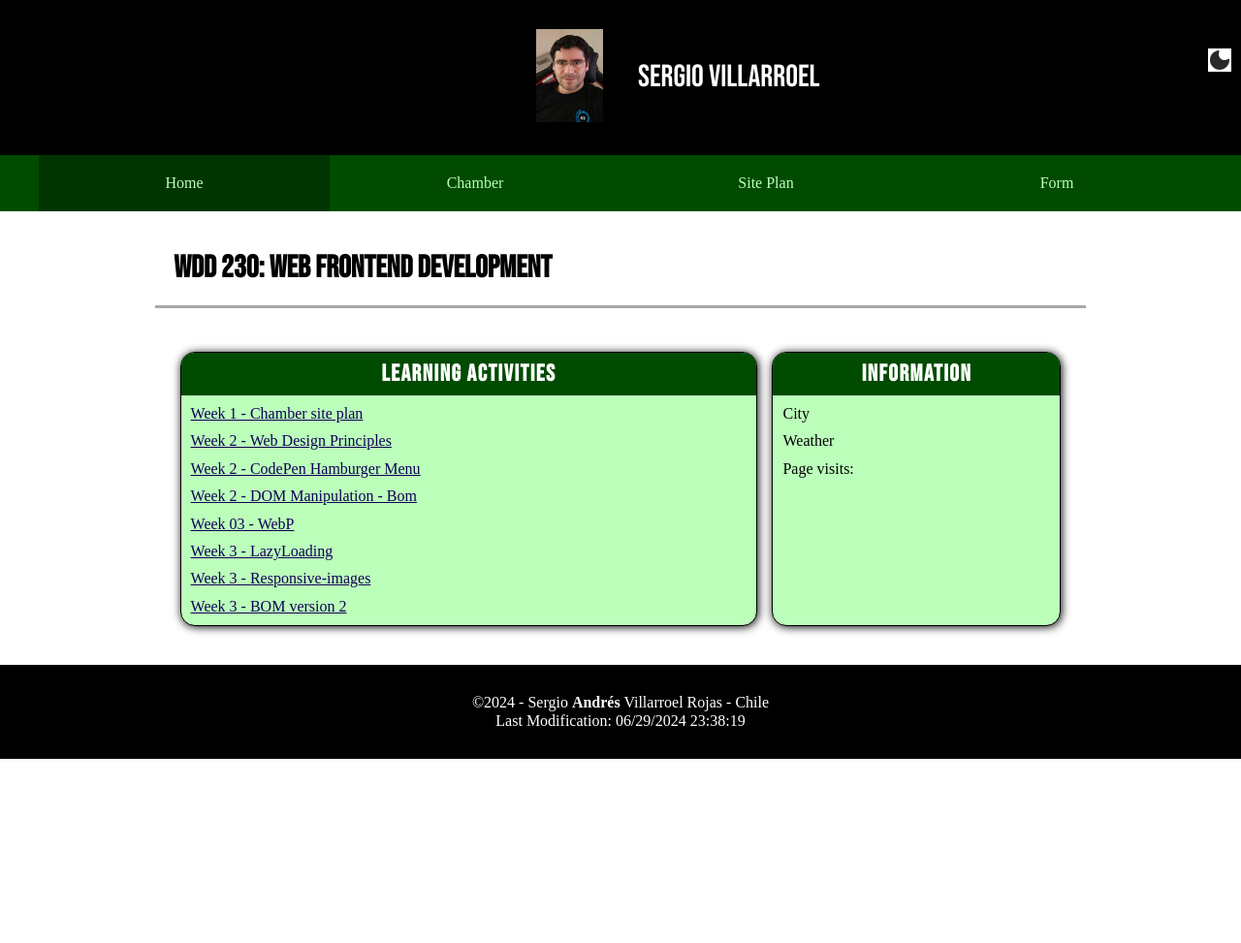
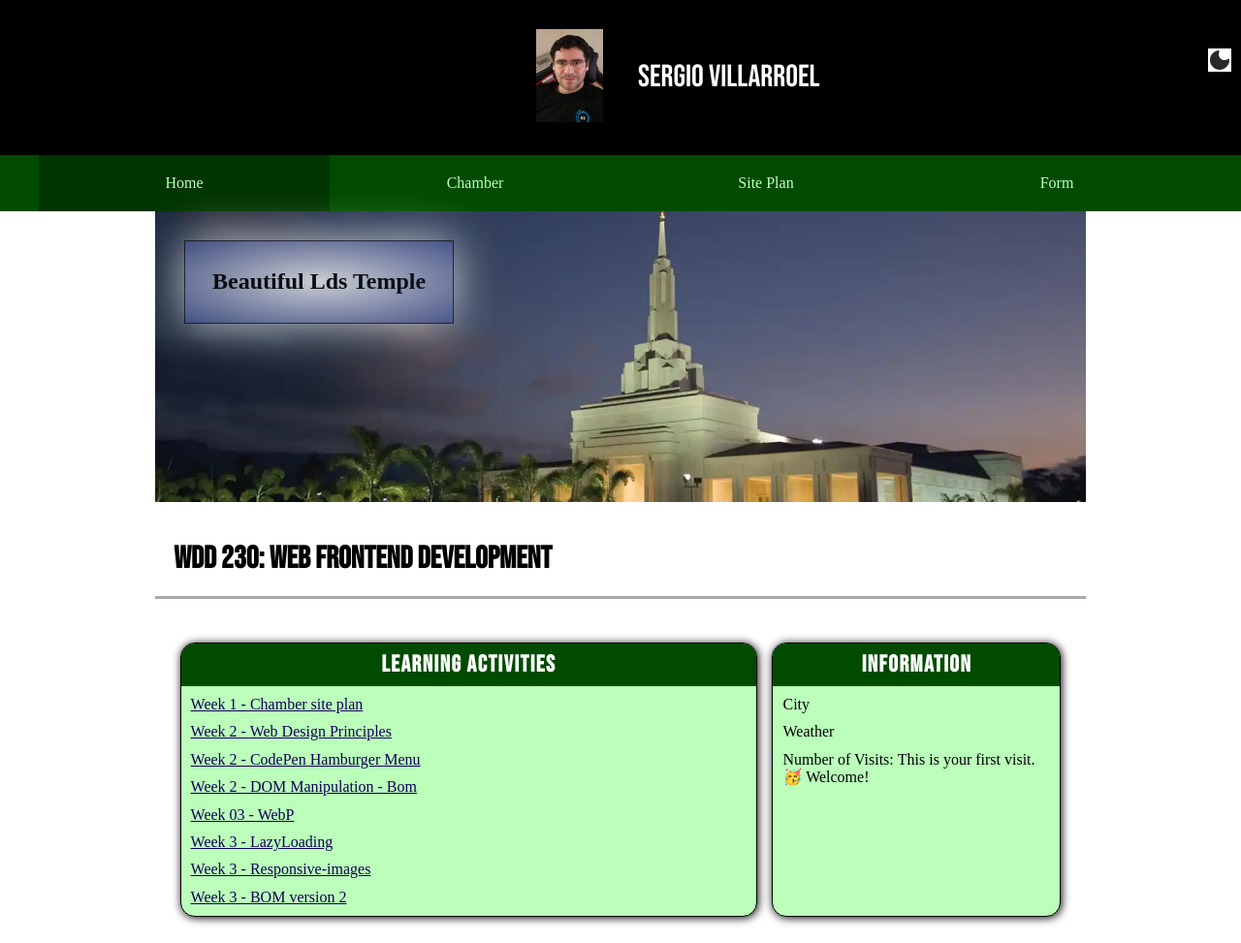
Before and after one commit to nacionvirtualchile/wdd230, a plain HTML site: page index.html in a window 1280 px wide. Shown: the top 973 px of the page at 97% size. Before the commit the page ends 800 px from the top, so only its background shows below. Drawn offline with Linux system fonts and the light colour scheme.

Commit message:
W03 Team Activity

```diff
--- a/index.html
+++ b/index.html
@@ -33,7 +33,7 @@
             <img id="imgMode" src="images/dark-mode.svg" alt="Dark mode">
         </div>
         <div class="image-container">
-            <img src="images/profile.jpg" alt="Sergio Villarroel profile" width="75" height="100">
+            <img src="images/profile.webp" alt="Sergio Villarroel profile" width="75" height="100">
         </div>
         <span>Sergio Villarroel</span>
         <button id="menu" aria-label="Hamburger-button-menu"></button>
@@ -49,6 +49,17 @@
     </nav>
 
     <main>
+        <div class="hero">
+            <picture>
+                <source media="(max-width: 400px)" srcset="images/hero-small.webp">
+                <source media="(max-width: 960px)" srcset="images/hero-medium.webp">
+                <img src="images/hero-large.webp" alt="One of the most beautiful lds temples" width="1500px"
+                    height="750px">
+            </picture>
+            <div class="templeLabel">
+                <p>Beautiful Lds Temple</p>
+            </div>
+        </div>
         <h1>WDD 230: Web Frontend Development</h1>
         <div class="parent-cards">
             <section class="card">
@@ -78,11 +89,14 @@
                 <h2>Information</h2>
                 <p>City</p>
                 <p>Weather</p>
-                <p>Page visits:</p>
+                <p><span class="label">Number of Visits: </span><span class="visits"></span></p>
             </section>
         </div>
     </main>
-
+    <iframe id="GoogleMap"
+        src="https://www.google.com/maps/embed?pb=!1m18!1m12!1m3!1d194347.47826828313!2d-3.8443473332188547!3d40.43809861093788!2m3!1f0!2f0!3f0!3m2!1i1024!2i768!4f13.1!3m3!1m2!1s0xd422997800a3c81%3A0xc436dec1618c2269!2sMadrid!5e0!3m2!1ses!2ses!4v1719703209486!5m2!1ses!2ses"
+        width="950" height="400" style="border:0;" allowfullscreen="" loading="lazy"
+        referrerpolicy="no-referrer-when-downgrade"></iframe>
     <footer>
         <p>©<span id="year"></span> - Sergio <strong>Andrés</strong> Villarroel Rojas - Chile</p>
         <p id="lastModified"></p>
@@ -90,6 +104,7 @@
     <script src="scripts/getdates.js"></script>
     <script src="scripts/humbergerMenu.js"></script>
     <script src="scripts/darMode.js"></script>
+    <script src="scripts/pageVisits.js"></script>
 </body>
 
 </html>
--- /dev/null
+++ b/scripts/pageVisits.js
@@ -0,0 +1,20 @@
+// 1️⃣ Initialize display element variable
+const visitsDisplay = document.querySelector(".visits");
+
+// 2️⃣ Get the stored VALUE for the numVisits-ls KEY in localStorage if it exists. If the numVisits KEY is missing, then assign 0 to the numVisits variable.
+let numVisits = Number(window.localStorage.getItem("numVisits-ls")) || 0;
+
+// 3️⃣ Determine if this is the first visit or display the number of visits. We wrote this example backwards in order for you to think deeply about the logic.
+if (numVisits !== 0) {
+    visitsDisplay.textContent = numVisits;
+} else {
+    visitsDisplay.textContent = `This is your first visit. 🥳 Welcome!`;
+}
+
+// 4️⃣ increment the number of visits by one.
+numVisits++;
+
+// 5️⃣ store the new visit total into localStorage, key=numVisits-ls
+localStorage.setItem("numVisits-ls", numVisits);
+
+// 💡A client can view the localStorage data using the Applications panel in the browsers's DevTools - check it out on any major site.
--- a/styles/base.css
+++ b/styles/base.css
@@ -95,7 +95,6 @@ header span {
 
 nav {
     background-color: var(--color-primary);
-    margin-bottom: 20px;
 }
 
 nav ul {
@@ -221,3 +220,47 @@ main {
     padding-right: 10px;
 
 }
+
+
+
+.hero {
+    position: relative;
+    height: 300px;
+    padding-top: 0%;
+    margin-top: 0%;
+}
+
+.hero img {
+    width: 100%;
+    height: 100%;
+    object-fit: cover;
+    padding-top: 0%;
+    margin-top: 0%;
+
+}
+
+
+.templeLabel {
+    position: absolute;
+    top: 30px;
+    left: 30px;
+    background: radial-gradient(#fff, #4D5B97);
+    border: 1px solid rgba(0, 0, 0, .75);
+    padding: 5px;
+    box-shadow: 0 0 3rem #fff;
+    opacity: 0.75;
+}
+
+.templeLabel p {
+    margin: 0;
+    padding: 5px;
+    font-weight: 700;
+    font-size: 1.5rem;
+    font-family: "Great Vibes", serif;
+}
+
+
+#GoogleMap {
+    display: block;
+    margin: 0 auto;
+}
--- a/styles/larger.css
+++ b/styles/larger.css
@@ -58,4 +58,14 @@
     }
 
 
+    .templeLabel {
+        padding: 1.5rem;
+
+    }
+
+
+    .templeLabel p {
+        padding: .25rem;
+    }
+
 }
--- a/week03/scripts/bom.js
+++ b/week03/scripts/bom.js
@@ -12,7 +12,7 @@ chaptersArray.forEach(chapter => {
 function displayList(item) {
     const li = document.createElement('li');
     const deleteButton = document.createElement('button');
-    li.textContent = item;
+    li.innerHTML = item;
     deleteButton.textContent = '❌';
     deleteButton.classList.add('delete');
     deleteButton.addEventListener('click', function () {
```
Also changed, not shown: images/Lds-Temple-madrid.webp (added), images/hero-large.webp (added), images/hero-medium.webp (added), images/hero-small.webp (added), images/profile.webp (added), week03/images/Lds-Temple-madrid-small.png (added).
